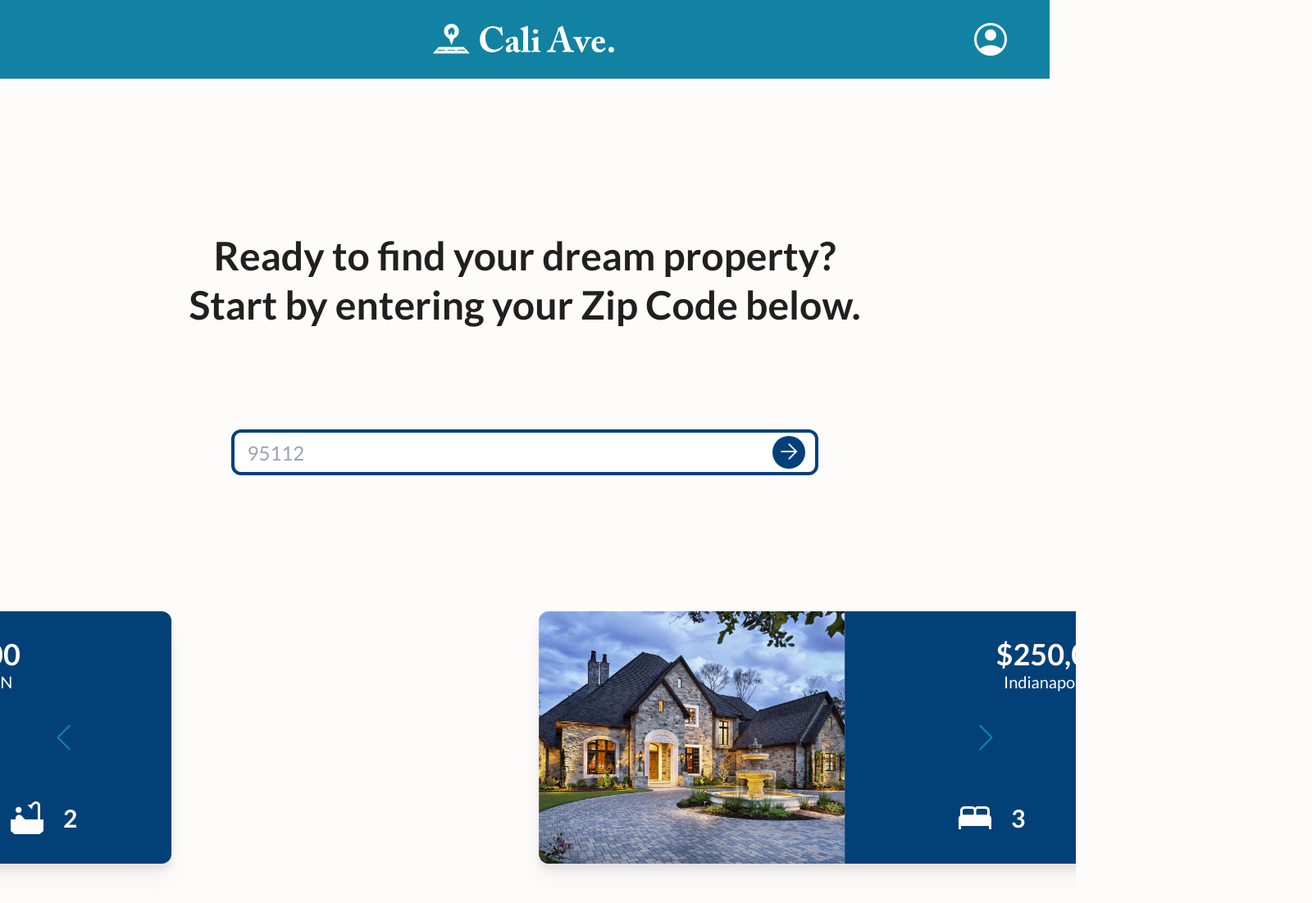
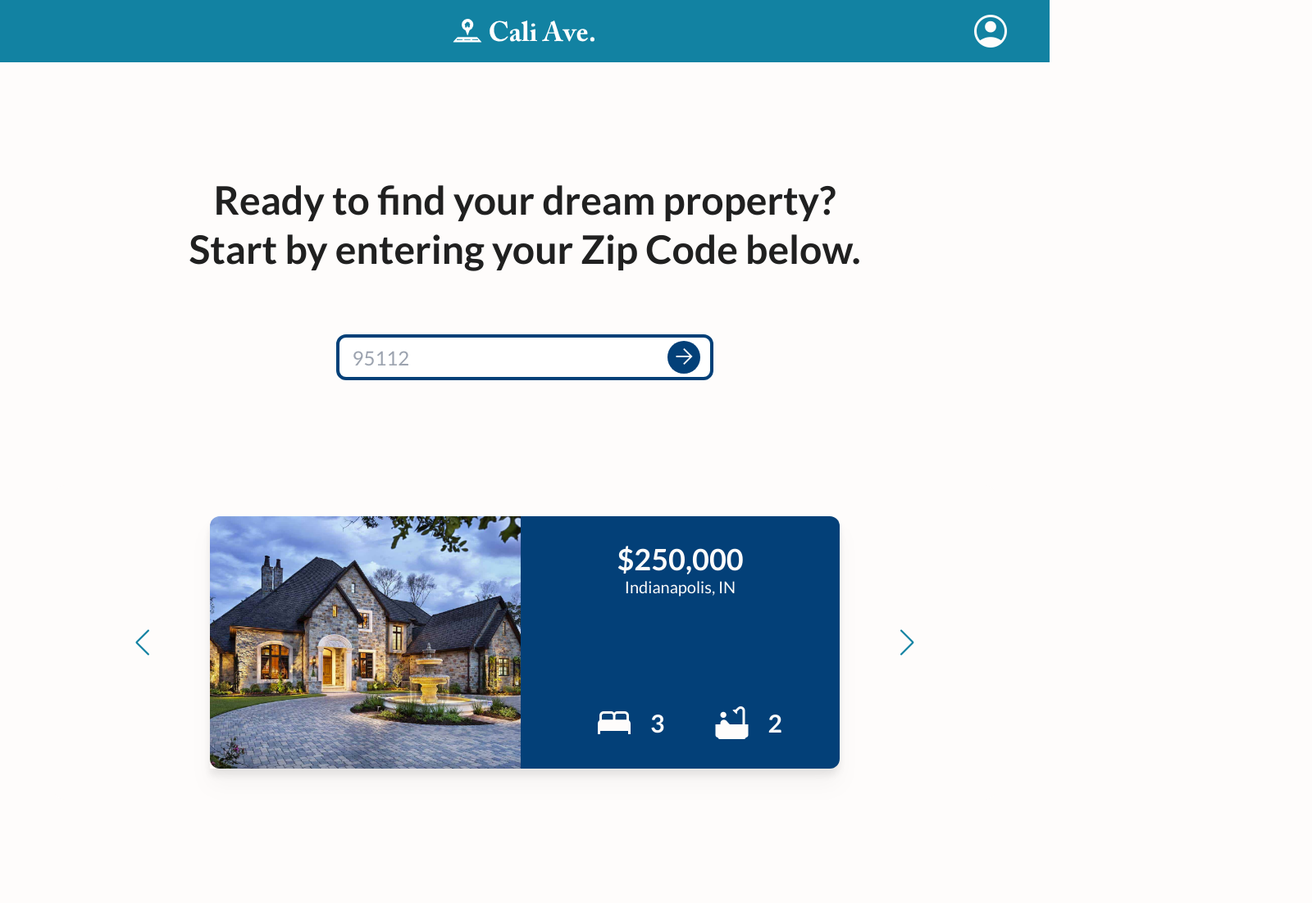
Before and after one commit to JTris1/CaliforniaAvenue, a Next.js app: page / in a window 1280 px wide. Shown: the top 1102 px of the page at 82% size, 1600 px wide, since content can reach past the window. After the commit the page ends 1040 px from the top, so only its background shows below. Built offline with nearby package versions, Linux system fonts and the light colour scheme.

Commit message:
Minor visual improvements mostly

```diff
--- a/components/Carousel.js
+++ b/components/Carousel.js
@@ -4,18 +4,37 @@ import { Navigation, Autoplay } from 'swiper';
 import 'swiper/css';
 import 'swiper/css/navigation';
 import CarouselItem from './CarouselItem';
+import axios from 'axios';
 
-function Carousel({ slides }) {
-    const [slideObjs, setSlideObjs] = useState([]);
+function Carousel({ slideCount }) {
+    const [slides, setSlides] = useState([]);
+
+    // useEffect(() => {
+    //     async function getProperties() {
+    //         const limit = slideCount;
+    //         const properties = await axios.get(`https://vishalhelloworld-375613.ue.r.appspot.com/propertyEnquiry?zip_code=90210&limit=${limit}`);
+    //         console.log(properties.data);
+
+    //         properties.data.map((property) => {
+    //             setSlides(() => [...slides, (
+    //                 <SwiperSlide key={property.latitude + property.longitude} style={{ display: 'flex' }} className='justify-center items-center'>
+    //                     <CarouselItem imgSrc={'/example-house.jpg'} price={250000} city={'Indianapolis'} state={'IN'} bedrooms={3} baths={2} />
+    //                 </SwiperSlide>
+    //             )]);
+    //         });
+
+    //     }
+    //     getProperties();
+
+    // }, [slideCount])
 
     return (
         <>
-            <div className='bg-white w-9/12 h-96 mt-32 rounded-2xl flex justify-center'>
+            <div className='bg-white w-full h-96 mt-32 rounded-2xl flex justify-center'>
                 <Swiper
-                    modules={[Navigation, Autoplay]}
+                    modules={[Navigation]}
                     slidesPerView={1}
                     navigation
-                    onSlideChange={() => console.log('slide change')}
                     centeredSlides={true}
                     loop={true}
                     autoplay={{
@@ -40,6 +59,7 @@ function Carousel({ slides }) {
                     <SwiperSlide style={{ display: 'flex' }} className='justify-center items-center'>
                         <CarouselItem imgSrc={'/example-house.jpg'} price={250000} city={'Indianapolis'} state={'IN'} bedrooms={3} baths={2} />
                     </SwiperSlide>
+                    {slides.length === 0 ? <></> : slides}
                 </Swiper>
             </div>
         </>
--- a/components/CarouselItem.js
+++ b/components/CarouselItem.js
@@ -9,8 +9,8 @@ function CarouselItem({ imgSrc, price, city, state, bedrooms, baths }) {
     });
 
     return (
-        <div className='flex w-2/3 h-4/5 drop-shadow-xl'>
-            <div className='w-5/12 h-full bg-white rounded-s-xl relative'>
+        <div className='flex flex-col items-center w-2/3 h-4/5 drop-shadow-xl lg:flex-row xl:flex-row 2xl:flex-row'>
+            <div className='w-7/12 h-full bg-white rounded-t-xl relative'>
                 <Image src={imgSrc} alt="House" fill={true} sizes="450px" className='object-cover rounded-s-xl' />
             </div>
             <div className='w-7/12 h-full flex flex-col justify-between items-center bg-blue-500 rounded-e-xl p-8'>
--- a/components/Header.js
+++ b/components/Header.js
@@ -1,14 +1,17 @@
 import Image from 'next/image'
 import React, { useState } from 'react'
 import AccountPane from './AccountPane';
+import Link from 'next/link';
 
 function Header() {
     const [accPaneOpen, setAccPaneOpen] = useState(false);
 
     return (
         <>
-            <header className={`flex justify-center items-center h-[96px] px-10 bg-blue-300 box-border relative`} id='navbar'>
-                <Image src="/logo-light.svg" height={256} width={256} alt="Logo" className='h-auto' />
+            <header className={`flex justify-center items-center h-[76px] px-10 bg-blue-300 box-border relative`} id='navbar'>
+                <Link href={'/'}>
+                    <Image src="/logo-light.svg" height={200} width={200} alt="Logo" className='h-auto' />
+                </Link>
                 <div className={`absolute right-0 h-full w-16 mr-10 flex items-center justify-center cursor-pointer`}
                     onMouseOver={() => setAccPaneOpen(true)}
                     onMouseLeave={() => setAccPaneOpen(false)}>
--- a/components/Layout.js
+++ b/components/Layout.js
@@ -5,7 +5,7 @@ function Layout({ children }) {
     return (
         <>
             <Header />
-            <div className='flex flex-col items-center text-[#202020]' style={{ height: `calc(100vh - 96px)` }}>
+            <div className='flex flex-col items-center text-[#202020]' style={{ height: `calc(100vh - 76px)` }}>
                 {children}
             </div>
 
--- a/pages/index.js
+++ b/pages/index.js
@@ -1,7 +1,6 @@
 import { Lato } from 'next/font/google'
 import Head from 'next/head';
 import { useRouter } from 'next/router';
-import Script from 'next/script';
 import { useEffect, useState } from 'react';
 import Carousel from '~/components/Carousel';
 import ZipCodeSearch from '~/components/ZipCodeSearch';
@@ -34,8 +33,8 @@ export default function Home() {
       <Head>
         <title>California Avenue</title>
       </Head>
-      <main className={`flex flex-col min-w-[1280px] max-w-[1920px] items-center p-16 ${lato.className}`}>
-        <div className='flex flex-col items-center my-32'>
+      <main className={`flex flex-col sm:max-w-screen-sm md:max-w-screen-md lg:max-w-screen-lg xl:max-w-screen-xl 2xl:max-w-screen-2xl items-center p-16 ${lato.className}`}>
+        <div className='flex flex-col items-center my-20'>
           <h1 className='font-bold text-5xl mb-3'>Ready to find your dream property?</h1>
           <h1 className='font-bold text-5xl'>Start by entering your Zip Code below.</h1>
         </div>
@@ -58,11 +57,10 @@ export default function Home() {
               )
               :
               undefined}
-
           </form>
 
         </div>
-        <Carousel slides={3} />
+        <Carousel slideCount={3} />
       </main>
     </>
 
--- a/pages/listings.js
+++ b/pages/listings.js
@@ -49,7 +49,7 @@ function Listings() {
     return (
         <>
             <Head>
-                <title>Listings for {zipcode || '...'} | Cali Ave.</title>
+                <title>{`Listings for ${zipcode || '...'} | Cali Ave.`}</title>
             </Head>
             <div className='flex w-full h-full'>
                 {isLoaded ?
--- a/tailwind.config.js
+++ b/tailwind.config.js
@@ -17,6 +17,9 @@ module.exports = {
       'blue-900': '#0A1128',
       'red': colors.red
     },
+    // screens: {
+    //
+    // }
     extend: {
       backgroundImage: {
         'gradient-radial': 'radial-gradient(var(--tw-gradient-stops))',
```
